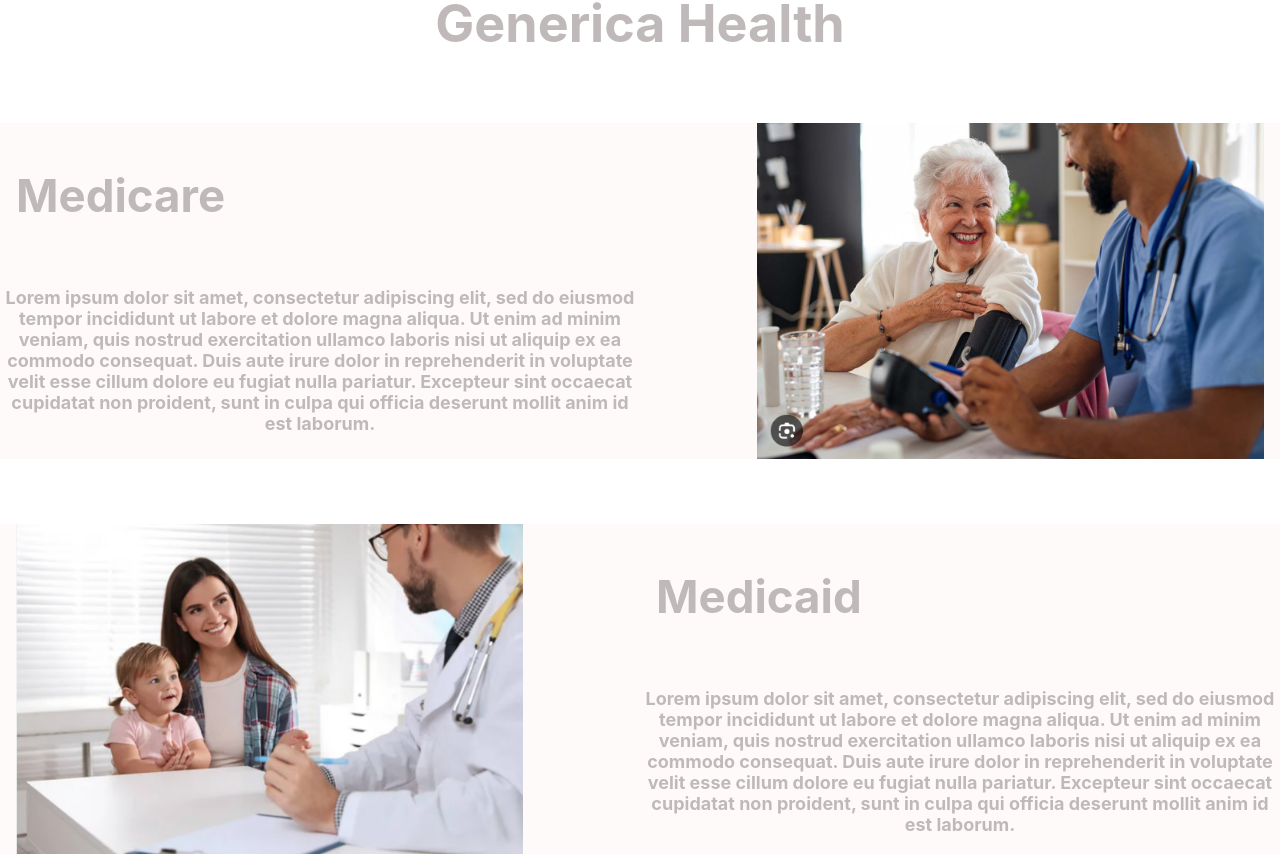
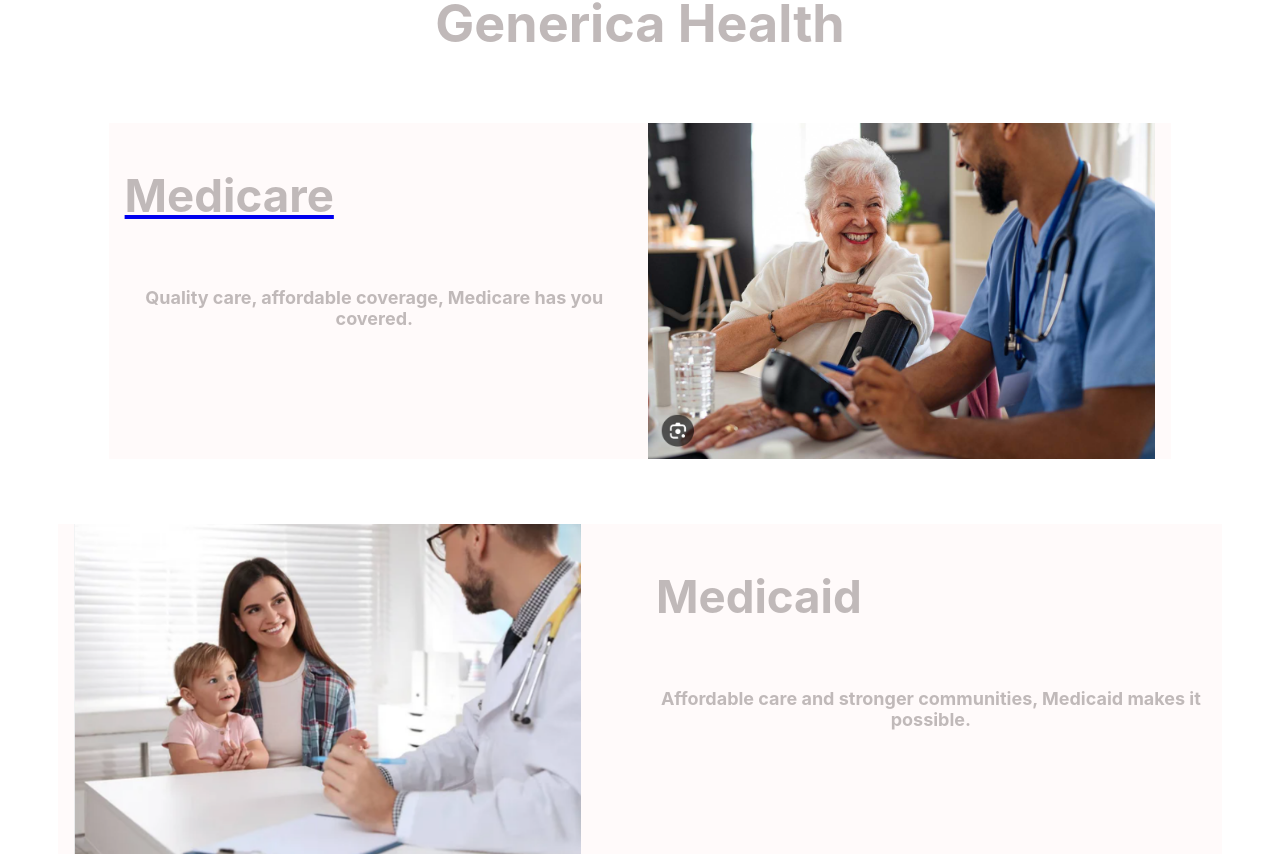
Before and after one commit to RickyFig17/Generica-Health, a React (Create React App) app: page / in a window 1280 px wide. Shown: the part 258-1114 px from the top of the page. Built offline with nearby package versions, Linux system fonts and the light colour scheme.

Commit message:
adding link to medicare home

```diff
--- a/src/Home.js
+++ b/src/Home.js
@@ -3,6 +3,7 @@ import "./Home.scss";
 import oldlady from "./images/oldlady.png";
 import family from "./images/family.png";
 import ifp from "./images/ifp.png";
+import { Link } from "react-router-dom";
 
 function Home() {
   return (
@@ -19,11 +20,13 @@ function Home() {
 function MedicareHome() {
   const title = "Medicare";
   const message =
-    "Lorem ipsum dolor sit amet, consectetur adipiscing elit, sed do eiusmod tempor incididunt ut labore et dolore magna aliqua. Ut enim ad minim veniam, quis nostrud exercitation ullamco laboris nisi ut aliquip ex ea commodo consequat. Duis aute irure dolor in reprehenderit in voluptate velit esse cillum dolore eu fugiat nulla pariatur. Excepteur sint occaecat cupidatat non proident, sunt in culpa qui officia deserunt mollit anim id est laborum.";
+    "Quality care, affordable coverage, Medicare has you covered.";
   return (
     <div className="medicare-home-wrapper">
       <div className="title-message-wrapper">
-        <h3>{title}</h3>
+        <Link to="/medicare">
+          <h3>{title}</h3>
+        </Link>
         <p>{message}</p>
       </div>
       <img src={oldlady} alt="oldlady" className="oldlady"></img>
@@ -34,7 +37,7 @@ function MedicareHome() {
 function MedicaidHome() {
   const title = "Medicaid";
   const message =
-    "Lorem ipsum dolor sit amet, consectetur adipiscing elit, sed do eiusmod tempor incididunt ut labore et dolore magna aliqua. Ut enim ad minim veniam, quis nostrud exercitation ullamco laboris nisi ut aliquip ex ea commodo consequat. Duis aute irure dolor in reprehenderit in voluptate velit esse cillum dolore eu fugiat nulla pariatur. Excepteur sint occaecat cupidatat non proident, sunt in culpa qui officia deserunt mollit anim id est laborum.";
+    "Affordable care and stronger communities, Medicaid makes it possible.";
   return (
     <div className="medicaid-home-wrapper">
       <div className="title-message-wrapper">
@@ -48,8 +51,7 @@ function MedicaidHome() {
 
 function IfpHome() {
   const title = "Individual and Family Plan";
-  const message =
-    "Lorem ipsum dolor sit amet, consectetur adipiscing elit, sed do eiusmod tempor incididunt ut labore et dolore magna aliqua. Ut enim ad minim veniam, quis nostrud exercitation ullamco laboris nisi ut aliquip ex ea commodo consequat. Duis aute irure dolor in reprehenderit in voluptate velit esse cillum dolore eu fugiat nulla pariatur. Excepteur sint occaecat cupidatat non proident, sunt in culpa qui officia deserunt mollit anim id est laborum.";
+  const message = "Flexible health coverage, built for you and your family.";
   return (
     <div className="ifp-home-wrapper">
       <div className="title-message-wrapper">
```
